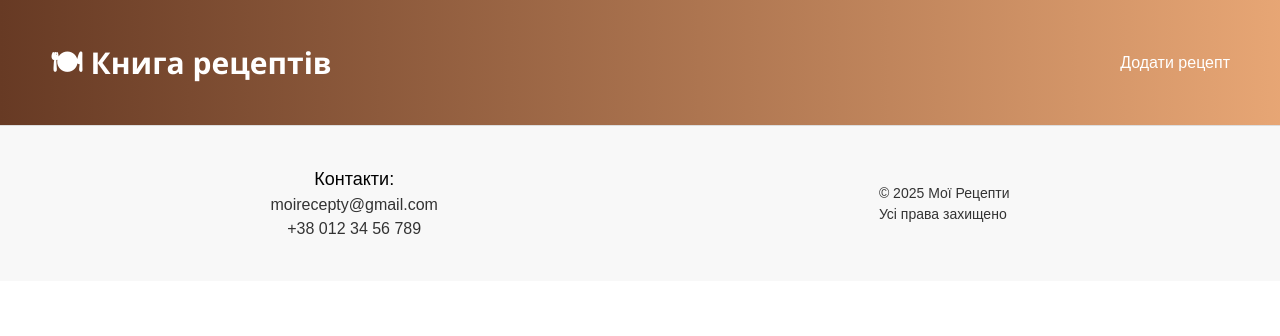
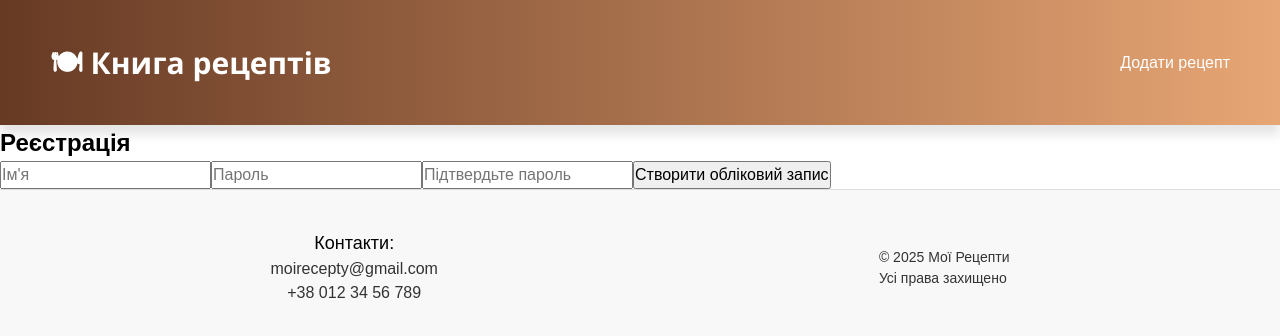
Before and after one commit to krisskov13/recipe-book, a React (Vite) app: page /register in a window 1280 px wide. Shown: the top 336 px of the page. Built offline with nearby package versions, Linux system fonts and the light colour scheme.

Commit message:
add /login and /register routes to App

```diff
--- a/src/App.jsx
+++ b/src/App.jsx
@@ -7,6 +7,9 @@ import RecipeDetail from "./pages/RecipeDetail/RecipeDetail";
 import recipesData from "./recipes.json";
 import EditRecipe from "./pages/EditRecipe/EditRecipe";
 import Footer from "./components/Footer/Footer";
+import Auth from "./components/context/Auth";
+import Login from "./pages/Login";
+import Register from "./pages/Register";
 
 function App() {
   const [recipes, setRecipes] = useState([]);
@@ -41,7 +44,7 @@ function App() {
   };
 
   return (
-    <>
+    <Auth>
       <NavBar />
       <Routes>
         <Route path="/" element={<Home recipes={recipes} />}></Route>
@@ -59,9 +62,11 @@ function App() {
           path="/edit/:id"
           element={<EditRecipe recipes={recipes} onUpdate={handleUpdate} />}
         ></Route>
+        <Route path="/register" element={<Register />}></Route>
+        <Route path="/login" element={<Login />}></Route>
       </Routes>
       <Footer />
-    </>
+    </Auth>
   );
 }
 
--- a/src/components/context/Auth.jsx
+++ b/src/components/context/Auth.jsx
@@ -2,7 +2,7 @@ import { createContext, useContext, useEffect, useState } from "react";
 
 const AuthContext = createContext();
 
-function Auth() {
+function Auth({ children }) {
   const [user, setUser] = useState(null);
 
   useEffect(() => {
@@ -47,9 +47,9 @@ function Auth() {
   };
 
   return (
-    <Auth.Provider value={{ user, register, login, logout }}>
+    <AuthContext.Provider value={{ user, register, login, logout }}>
       {children}
-    </Auth.Provider>
+    </AuthContext.Provider>
   );
 }
 
```
